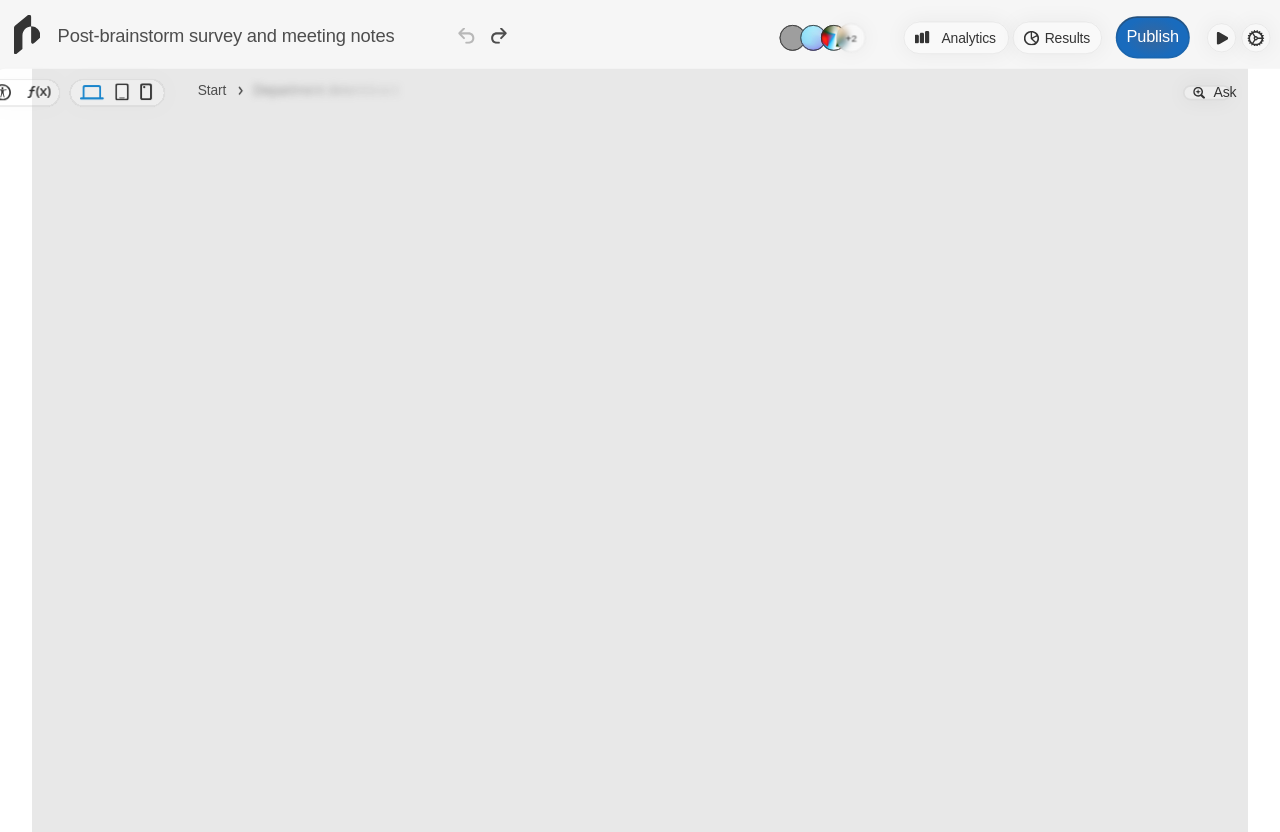
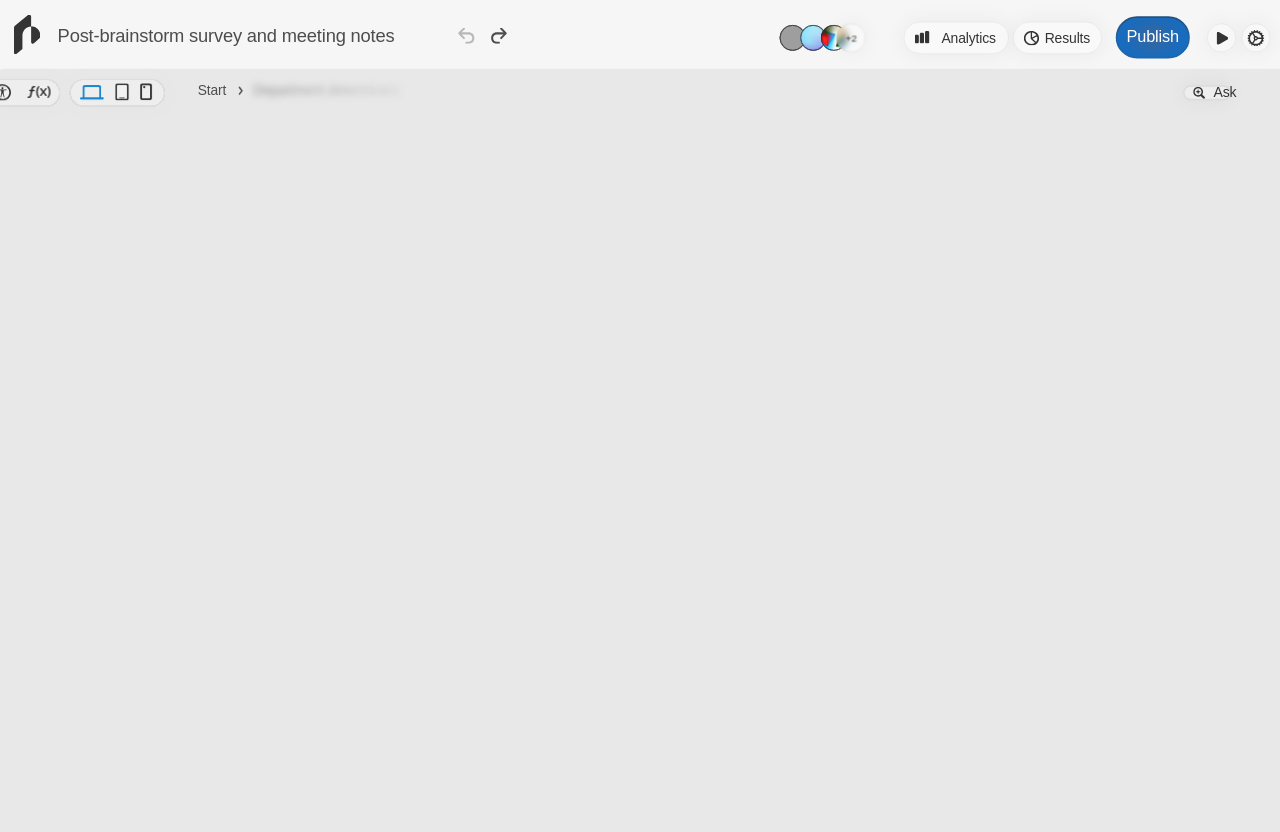
Before and after one commit to SchwenderOne/porticoMVP, a React (Vite) app in the folder web/: page / in a window 1280 px wide. Built offline with nearby package versions, Linux system fonts and the light colour scheme; grey boxes are pictures that could not be loaded.

Commit message:
fix(style): set global page background to #E8E8E8 (body) and enable viewport-fit=cover; eliminate side white gutters

```diff
--- a/web/index.html
+++ b/web/index.html
@@ -3,7 +3,7 @@
   <head>
     <meta charset="UTF-8" />
     <link rel="icon" type="image/svg+xml" href="/vite.svg" />
-    <meta name="viewport" content="width=device-width, initial-scale=1.0" />
+    <meta name="viewport" content="width=device-width, initial-scale=1.0, viewport-fit=cover" />
     <title>Vite + React + TS</title>
     <script src="https://cdn.tailwindcss.com"></script>
   </head>
--- a/web/src/index.css
+++ b/web/src/index.css
@@ -1,2 +1,2 @@
 html, body, #root { height: 100%; }
-body { margin: 0; }
+body { margin: 0; background: #E8E8E8; }
```
